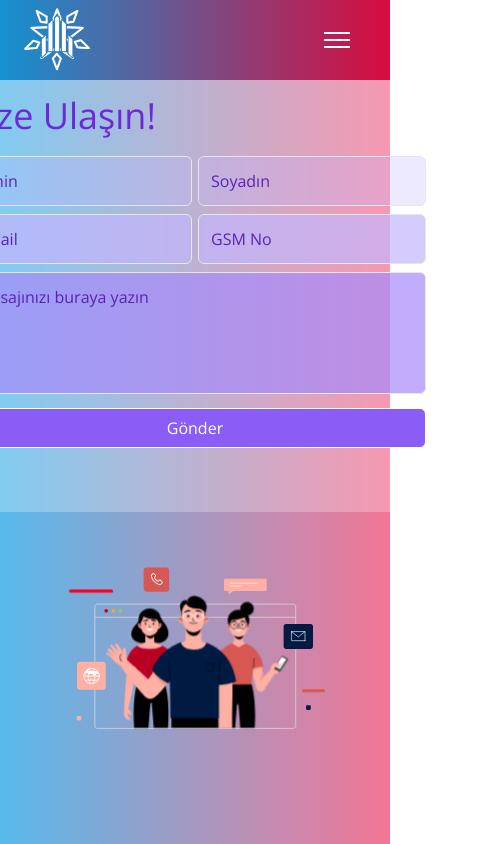
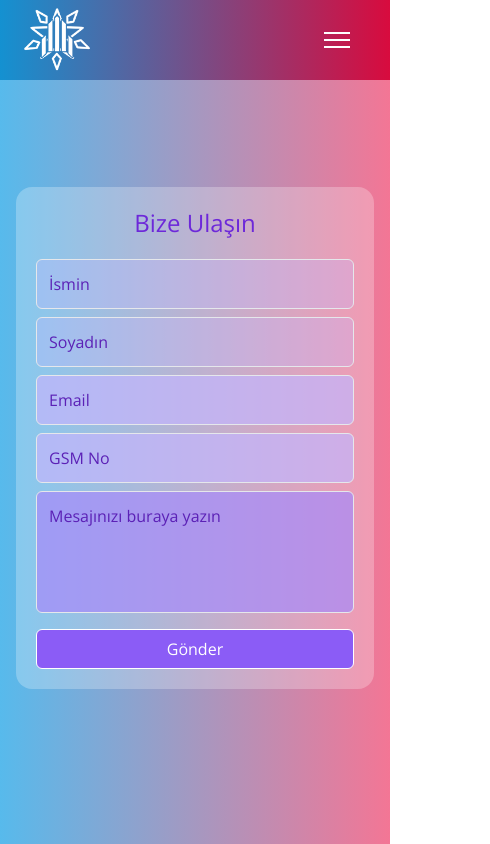
Before and after one commit to skylab-kulubu/yildizskylab_frontend, a React (Create React App) app: page /iletisim in a window 390 px wide. Shown: the whole page, 490 px wide, since content can reach past the window. Built offline with nearby package versions, Linux system fonts and the light colour scheme; no server answers; what tw-elements would draw is missing.

Commit message:
add contactpage responsive

```diff
--- a/src/pages/ContactPage.js
+++ b/src/pages/ContactPage.js
@@ -2,34 +2,37 @@ import Lottie from "lottie-react";
 import animationData from "../lotties/contact-us.json";
 
 const ContactPage = () => {
+  const onSubmit = (e) => {
+    e.preventDefault();
+  };
   return (
-    <div className="w-full h-full bg-gradient-to-r from-[#57baec] to-[#f37695]">
-      <div className="container mx-auto px-4 flex gap-4 pt-8 flex-col md:flex-row items-center justify-center h-[calc(100%-4rem)] ">
-        <div className="bg-white/25 rounded-2xl text-violet-700 p-16 text-4xl bold">
-          Bize Ulaşın!
-          <form action="" className="text-base mt-5">
-            <div className="flex justify-between">
+    <div className="h-full bg-gradient-to-r from-[#57baec] to-[#f37695]">
+      <div className="container mx-auto px-4 flex gap-4 pt-24 flex-col md:flex-row items-center justify-center h-[calc(100vh-4rem)]">
+        <div className="flex flex-col justify-center items-center bg-white/25 rounded-2xl p-5 md:pt-12 ">
+          <h2 className='text-2xl bold text-violet-700'>Bize Ulaşın</h2>
+          <form className="flex flex-col gap-2 text-base mt-5" onSubmit={onSubmit}>
+            <div className="flex flex-col md:flex-row justify-between gap-2">
               <input
                 type="text"
                 placeholder="İsmin"
-                className="border mb-2 placeholder:text-violet-800 bg-violet-300/30 rounded-md p-3"
+                className="w-full outline-none focus:border-violet-600 border placeholder:text-violet-800 bg-violet-300/30 rounded-md p-3"
               />
               <input
                 type="text"
                 placeholder="Soyadın"
-                className="border mb-2 placeholder:text-violet-800 bg-violet-300/30 rounded-md p-3"
+                className="w-full outline-none focus:border-violet-600 border placeholder:text-violet-800 bg-violet-300/30 rounded-md p-3"
               />
             </div>
-            <div className="flex justify-between">
+            <div className="flex flex-col md:flex-row justify-between gap-2">
               <input
                 type="text"
                 placeholder="Email"
-                className="border mb-2 placeholder:text-violet-800 bg-violet-300/70 rounded-md p-3"
+                className="w-full outline-none focus:border-violet-600 border placeholder:text-violet-800 bg-violet-300/70 rounded-md p-3"
               />
               <input
                 type="text"
                 placeholder="GSM No"
-                className="border mb-2 placeholder:text-violet-800 bg-violet-300/70 rounded-md p-3"
+                className="w-full outline-none focus:border-violet-600 border placeholder:text-violet-800 bg-violet-300/70 rounded-md p-3"
               />
             </div>
             <textarea
@@ -38,12 +41,12 @@ const ContactPage = () => {
               cols="46"
               placeholder="Mesajınızı buraya yazın"
               rows="4"
-              className="border resize-none placeholder:text-violet-800 bg-violet-400/70 rounded-md p-3"
+              className="w-full outline-none focus:border-violet-600 border resize-none placeholder:text-violet-800 bg-violet-400/70 rounded-md p-3"
             ></textarea>
             <div className="flex mt-2 justify-center">
               <button
                 type="submit"
-                className="bg-violet-500 cursor-pointer rounded-md border-white hover:text-violet-700 hover:bg-transparent border hover:border-2 hover:border-violet-700 text-white mx-auto h-10 w-full"
+                className="outline-none bg-violet-500 cursor-pointer rounded-md border-white hover:text-violet-700 hover:bg-transparent border hover:border-2 hover:border-violet-700 text-white mx-auto h-10 w-full"
               >
                 Gönder
               </button>
@@ -53,6 +56,7 @@ const ContactPage = () => {
         <Lottie
           animationData={animationData}
           loop={true}
+          className="hidden md:block"
           style={{ width: "100%", height: "100%", maxHeight: "30rem" }}
         />
       </div>
```
